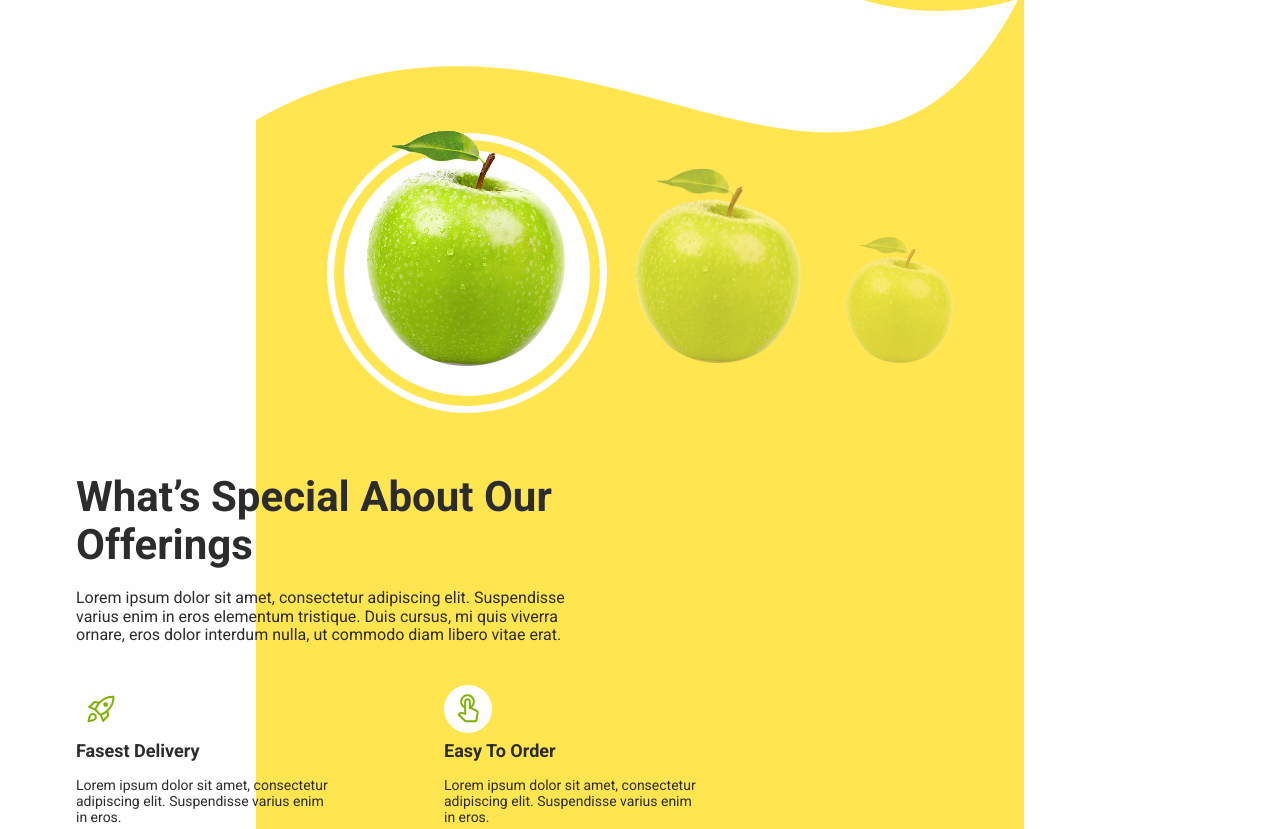
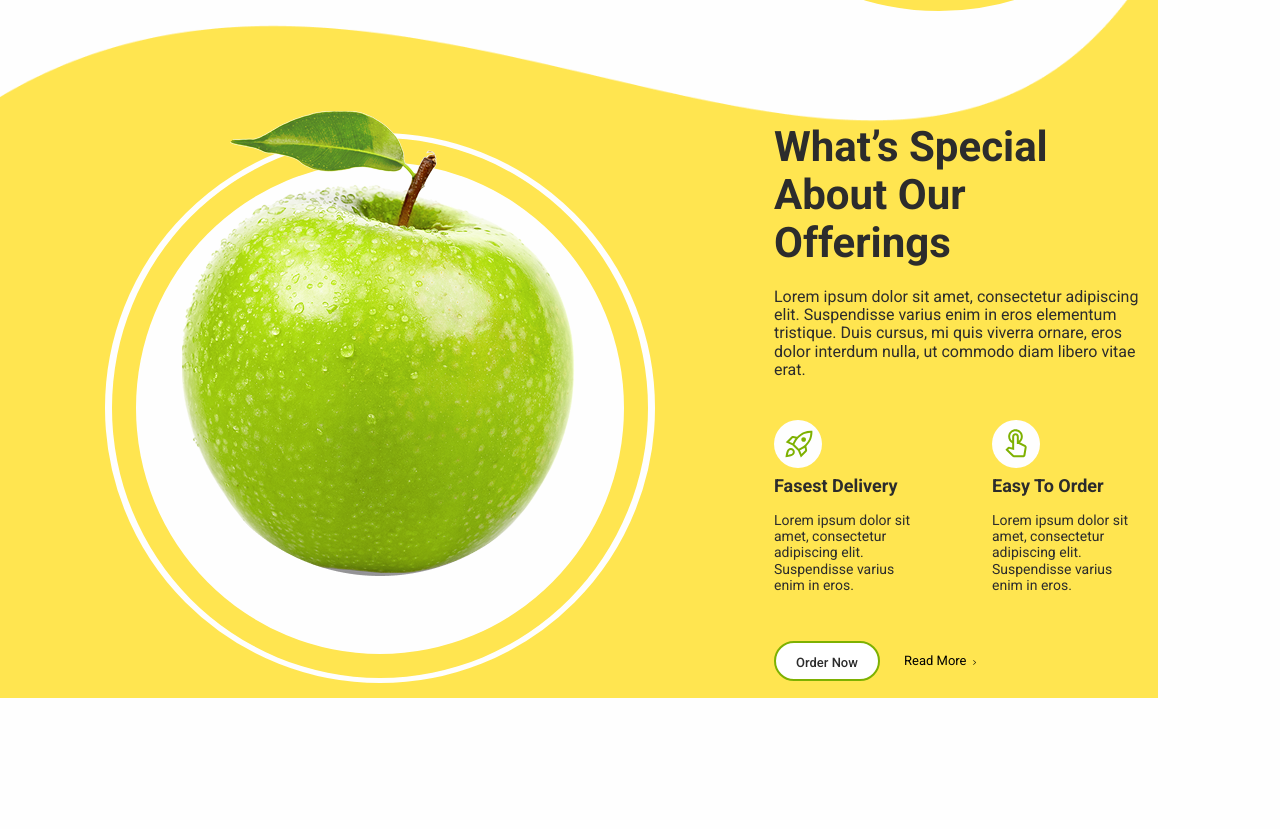
Before and after one commit to TaTiaNaM-stack/FoodStar, a plain HTML site: page index.html in a window 1280 px wide. Shown: the part 587-1416 px from the top of the page. Drawn offline with nearby package versions, Linux system fonts and the light colour scheme.

Commit message:
apple pc gap

```diff
--- a/css/styles.css
+++ b/css/styles.css
@@ -589,4 +589,59 @@ header{
 
 @media screen and (min-width: 1158px){
 
+    /*section-2 apple*/
+
+    .apple-container{
+        display: flex;
+        gap: 90px;
+        margin-left: 0;
+    }
+
+    .up-2{
+        display: none;
+    }
+
+    .up-3{
+        display: block;
+        position: absolute;
+        top: -110px;
+        right: 0;
+    }
+
+    .apple-1,
+    .apple-2{
+        display: none;
+    }
+
+    .apple-round{
+        width: 550px;
+        height: 550px;
+        justify-content: center;
+        align-items: center;
+    }
+
+    .apple-border{
+        width: 540px;
+        height: 540px;
+        border: #ffe550 24px solid;
+    }
+
+    .apple{
+        width: 396px;
+        height: 502px;
+        bottom: 78px;
+    }
+
+    .apple-list{
+        gap: 67px;
+        margin-bottom: 48px;
+    }
+
+    .apple-item{
+        max-width: 300px;
+    }
+
+    .apple-btns{
+        margin-bottom: 164px;
+    }
 }
```
